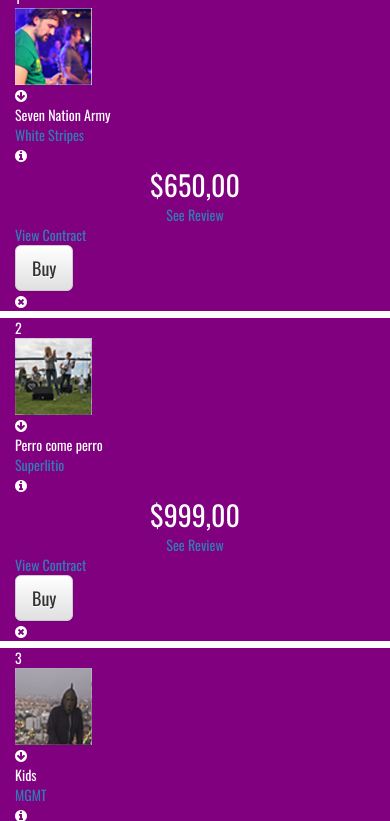
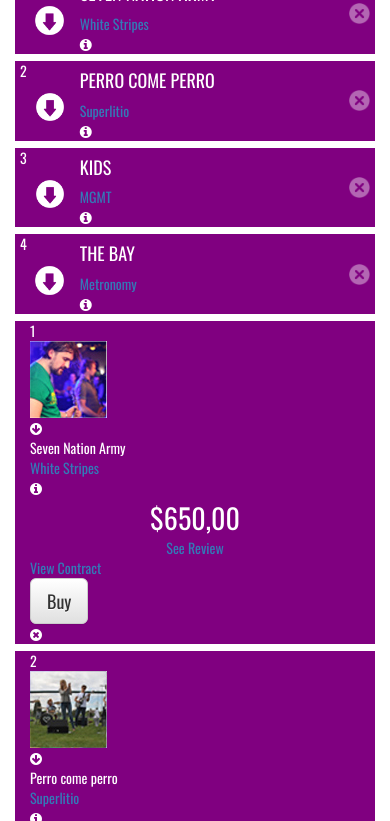
Before and after one commit to mowbell/rokk3rlabs-fed-test, a website: page index.html in a window 390 px wide. Shown: the part 209-1030 px from the top of the page. Drawn offline with nearby package versions, Linux system fonts and the light colour scheme; some packages are replaced by stand-ins of ours.

Commit message:
Restarting lists markup /css

```diff
--- a/css/main.css
+++ b/css/main.css
@@ -17,7 +17,8 @@
 
 
 .main-wrapper{
-	padding-top:3em;
+	padding-top:2em;
+	padding-bottom:2em;
 	background: white;
 }
 
@@ -30,8 +31,82 @@
 	background: purple;
 	margin-bottom: 0.5em;
 	color:white;
+	display: table;
+	width: 100%;
+	margin-left: 0px;
 }
 
+.item-details-column{
+	display: table-cell;
+	padding-left: 5px;
+	padding-right: 5px;
+	float: none;;
+	vertical-align: middle;
+}
+
+
+.item-details-image{
+	display: table;
+	table-layout: fixed;
+	width: 100%;
+	height: 100%;
+}
+
+.item-details-image > div{
+	display: table-cell;
+	text-align: center;
+	float: none;
+}
+.item-details-image > div:first-child{
+	width: 10%;
+}
+.item-details-image > div:last-child{
+	width: 45%;
+}
+
+.item-details-image .img-responsive{
+	margin: auto;
+	height: 100%;
+	object-fit:cover;
+}
+
+
+@media (max-width: 767px){
+	.item-details-column{
+		vertical-align: top;
+	}
+
+	.item-details-image{
+		display: block;
+		position: absolute;
+		float:left;
+		bottom: 0px;
+		top:0px;
+		width: 100%;
+		height: auto;
+	}
+
+
+
+	.item-details-image > div:first-child{
+		width: 100%;
+		display: block;
+		height: 40%;
+		text-align: left;
+	}
+
+	.item-details-image > div:last-child{
+		width: 100%;
+		display: block;
+		height: 60%;
+	}
+
+}
+
+
+.valign-center{
+	vertical-align: middle;
+}
 
 
 .item-price-col{
@@ -48,6 +123,39 @@
 }
 
 
+.remove-item-btn{
+	background: url(../images/Button-Close.png) no-repeat center center;
+	background-size: 1.5em;
+	display: block;
+	text-indent: -9999px;
+	min-height: 1.5em;
+	min-width: 1.5em;
+	overflow: hidden;
+}
+
+.download-item-btn{
+	background: url(../images/Button-Download.png) no-repeat center center;
+	background-size: contain;
+	display: block;
+	text-indent: -9999px;
+	width: 60%;
+	height: 60%;
+	margin-left: 20%;
+}
+
+
+
+
+/*.display-table{
+	display: table;
+	table-layout: fixed;
+}
+
+.display-cell{
+	display: table-cell;
+	vertical-align: middle;
+	float:none;
+}*/
 
 .footer{
 	color:white;
--- a/views/home.html
+++ b/views/home.html
@@ -1,5 +1,28 @@
 <div class="container">
 	<h2 ng-bind="title" class="title"></h2>
+	<div class="row book-item" ng-repeat="item in items | filter:{added:false, removed:false}">
+		<div class="col-xs-2 item-details-column">
+			<div class="item-details-image">
+				<div class="valign-center">
+					{{$index + 1}}
+				</div>
+				<div class="valign-center hidden-xs">
+					<img class="img-responsive" alt="{{item.getTitle()}}" ng-src="{{item.getImage()}}">
+				</div>
+				<div class="valign-center">
+					<a class="download-item-btn" href="#" alt="Download">Download</a>
+				</div>
+			</div>
+		</div>
+		<div class="col-xs-9 item-details-column">
+			<h4>{{item.getTitle() | uppercase}}</h4>
+			<a href="#">{{item.getArtist()}}</a>
+			<div><i class="fa fa-info-circle" aria-hidden="true"></i></div>
+		</div>
+		<div class="col-xs-1 item-details-column valign-center">
+			<a class="remove-item-btn" href="#" alt="Remove">Remove</a>
+		</div>
+	</div>
 
 	<div class="row book-item" ng-repeat="item in items | filter:{added:false, removed:false}">
 		<div class="col-sm-2">
```
